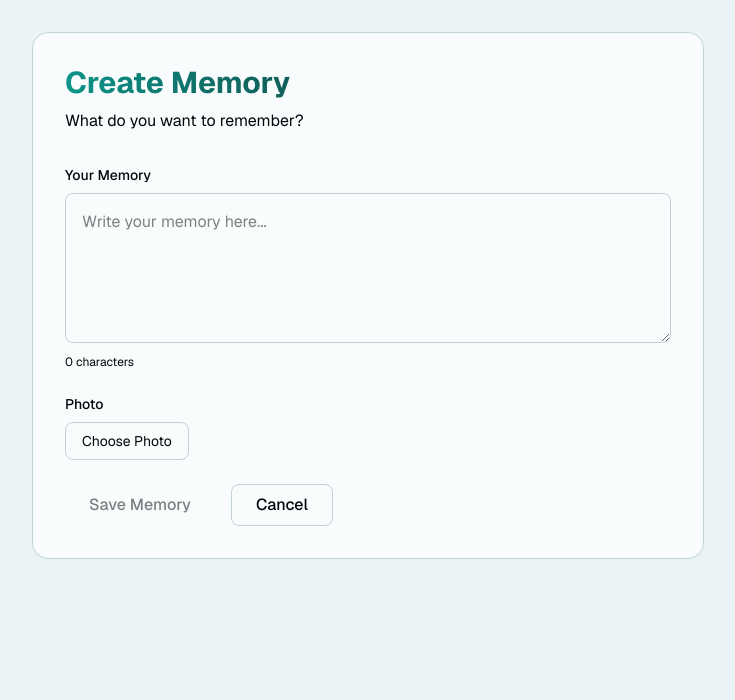
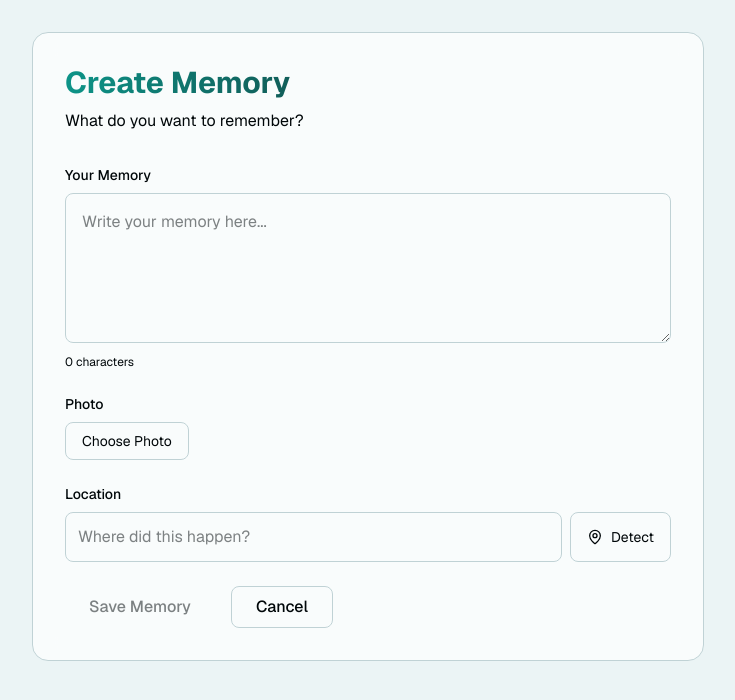
Before and after one commit to meharbhamrah/messyman, a Next.js app: page /memory/new in a window 1280 px wide. Shown: the top 700 px of the page, without its empty margins (272-1007 px from the left). Built offline with nearby package versions, Linux system fonts and the light colour scheme.

Commit message:
Feature: Add location picker to memories

```diff
--- a/src/app/memory/new/page.tsx
+++ b/src/app/memory/new/page.tsx
@@ -4,6 +4,7 @@ import { useState, useRef } from 'react'
 import { useRouter } from 'next/navigation'
 import { createClient } from '@/lib/supabase/client'
 import Image from 'next/image'
+import { MapPin, Loader2 } from 'lucide-react'
 
 export default function CreateMemoryPage() {
   const [text, setText] = useState('')
@@ -12,6 +13,8 @@ export default function CreateMemoryPage() {
   const [photo, setPhoto] = useState<File | null>(null)
   const [photoPreview, setPhotoPreview] = useState<string | null>(null)
   const [isUploading, setIsUploading] = useState(false)
+  const [location, setLocation] = useState('')
+  const [isGettingLocation, setIsGettingLocation] = useState(false)
   const fileInputRef = useRef<HTMLInputElement>(null)
   const router = useRouter()
 
@@ -33,6 +36,53 @@ export default function CreateMemoryPage() {
     if (fileInputRef.current) {
       fileInputRef.current.value = ''
     }
+  }
+
+  const getLocation = () => {
+    if (!navigator.geolocation) {
+      setError('Geolocation is not supported by your browser')
+      return
+    }
+
+    setIsGettingLocation(true)
+    setError(null)
+
+    navigator.geolocation.getCurrentPosition(
+      async (position) => {
+        const { latitude, longitude } = position.coords
+
+        // Reverse geocode to get location name
+        try {
+          const response = await fetch(
+            `https://nominatim.openstreetmap.org/reverse?lat=${latitude}&lon=${longitude}&format=json`
+          )
+          const data = await response.json()
+
+          if (data && data.display_name) {
+            // Get just the city/town name
+            const parts = data.display_name.split(',')
+            const cityName = parts[0] + ', ' + parts[1]?.trim()
+            setLocation(cityName || data.display_name)
+          } else {
+            setLocation(`${latitude.toFixed(4)}, ${longitude.toFixed(4)}`)
+          }
+        } catch (err) {
+          setLocation(`${latitude.toFixed(4)}, ${longitude.toFixed(4)}`)
+        } finally {
+          setIsGettingLocation(false)
+        }
+      },
+      (err) => {
+        console.error('Error getting location:', err)
+        setError('Unable to get location. Please check your permissions.')
+        setIsGettingLocation(false)
+      },
+      {
+        enableHighAccuracy: true,
+        timeout: 10000,
+        maximumAge: 0
+      }
+    )
   }
 
   const handleSubmit = async (e: React.FormEvent) => {
@@ -73,14 +123,15 @@ export default function CreateMemoryPage() {
         setIsUploading(false)
       }
 
-      // Insert the memory
+      // Insert the memory with location
       const { data, error } = await supabase
         .from('memories')
         .insert({
           user_id: user.id,
           text: text.trim(),
           mood: 'reflective',
-          photo_url: photoUrl // Add photo URL to the memory
+          photo_url: photoUrl,
+          location: location.trim() || null // Add location
         })
         .select()
 
@@ -169,6 +220,41 @@ export default function CreateMemoryPage() {
               )}
             </div>
 
+            <div>
+              <label className="block text-sm font-medium mb-2">
+                Location
+              </label>
+              <div className="flex gap-2">
+                <input
+                  type="text"
+                  value={location}
+                  onChange={(e) => setLocation(e.target.value)}
+                  placeholder="Where did this happen?"
+                  className="flex-1 p-3 rounded-lg border border-border bg-card text-foreground focus:outline-none focus:ring-2 focus:ring-ring"
+                />
+                <button
+                  type="button"
+                  onClick={getLocation}
+                  disabled={isGettingLocation}
+                  className="px-4 py-2 border border-border rounded-lg hover:bg-secondary/50 transition-colors flex items-center gap-2"
+                >
+                  {isGettingLocation ? (
+                    <Loader2 className="w-4 h-4 animate-spin" />
+                  ) : (
+                    <MapPin className="w-4 h-4" />
+                  )}
+                  <span className="text-sm">
+                    {isGettingLocation ? 'Getting...' : 'Detect'}
+                  </span>
+                </button>
+              </div>
+              {location && (
+                <p className="text-xs text-muted-foreground mt-1">
+                  Location: {location}
+                </p>
+              )}
+            </div>
+
             {error && (
               <div className="p-4 bg-red-50 border border-red-200 rounded-lg">
                 <p className="text-red-600 text-sm">{error}</p>
```
